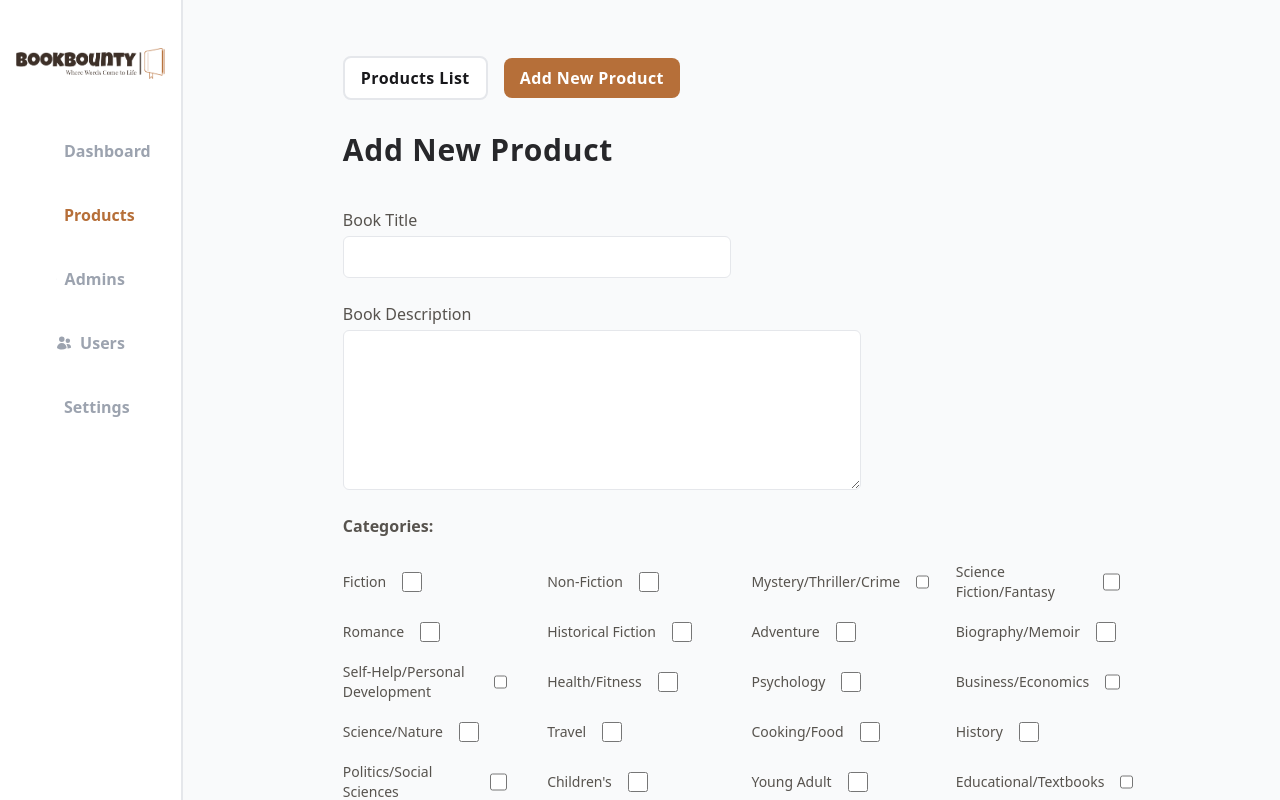
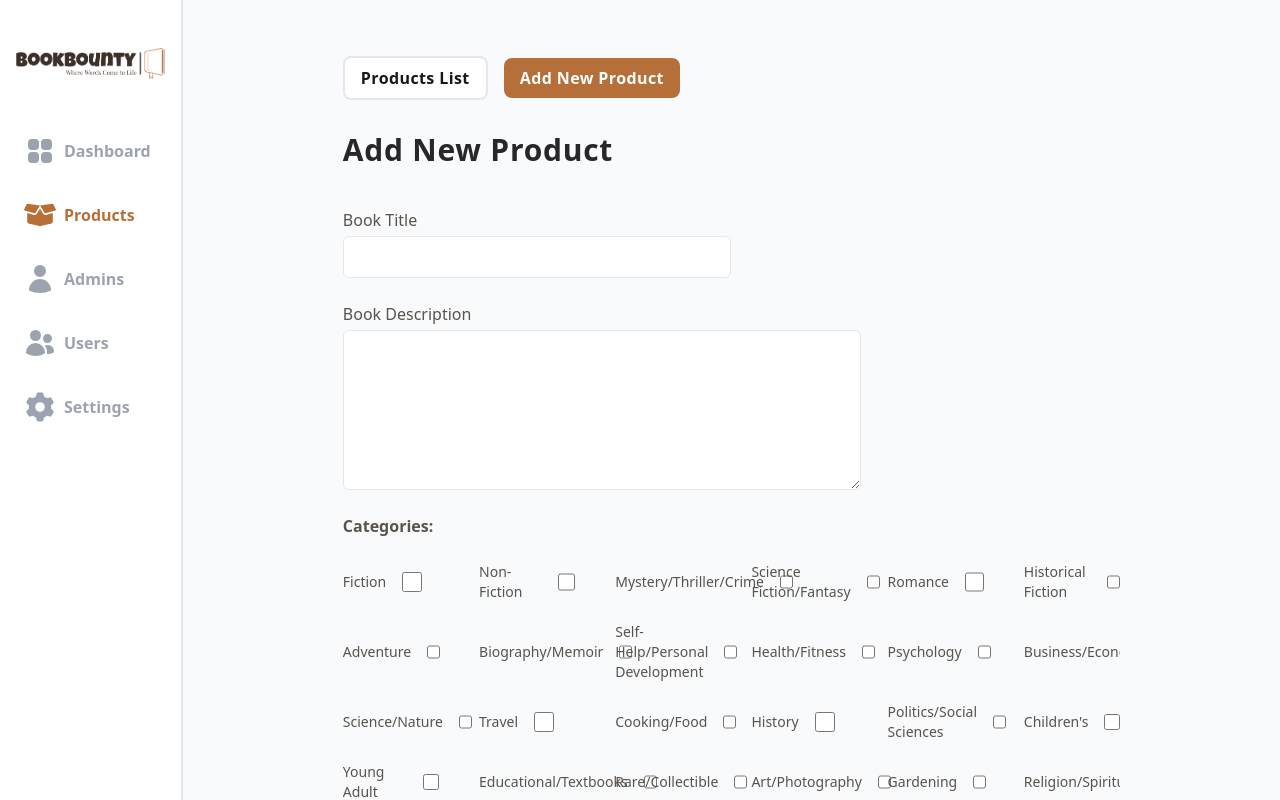
Before and after one commit to GaziRiad/BookBounty, a React (Vite) app: page /books/addnewbook in a window 1280 px wide. Built offline with nearby package versions, Linux system fonts and the light colour scheme.

Commit message:
Fixing layout for adding a new product page

```diff
--- a/src/features/admin/Books/AddNewBook.jsx
+++ b/src/features/admin/Books/AddNewBook.jsx
@@ -56,12 +56,16 @@ function AddNewBook() {
           <InputText id="description" register={register} />
         </FormRow>
 
-        <div className="-mb-8">
+        <div className="-mb-2 lg:-mb-8">
           <Row type="vertical">
             <p className=" text-stone-600 font-semibold">Categories:</p>
-            <div className="mt-4 grid grid-cols-4 gap-x-10 gap-y-5">
+            <div className="overflow-x-scroll">
+              <div className="-mt-2 grid grid-cols-4 gap-x-44 gap-y-3 lg:grid-cols-6 lg:gap-x-10 lg:gap-y-5 lg:mt-4 ">
                 {bookCategories.map((category, i) => (
-                <div key={category} className="flex items-center gap-4">
+                  <div
+                    key={category}
+                    className="flex items-center gap-1 md:gap-4"
+                  >
                     <label className="text-stone-600 text-sm" htmlFor={i}>
                       {category}
                     </label>
@@ -74,13 +78,20 @@ function AddNewBook() {
                   </div>
                 ))}
               </div>
+            </div>
           </Row>
         </div>
 
-        <div className="-mb-8">
+        <div className="-mb-2 lg:-mb-8">
           <Row type="horizontal">
             <FormRow label="Price">
-              <Input type="number" min={0} id="price" register={register} />
+              <Input
+                type="number"
+                min={0}
+                id="price"
+                register={register}
+                style={"!w-full"}
+              />
             </FormRow>
             <FormRow label="Discount">
               <Input
@@ -90,6 +101,7 @@ function AddNewBook() {
                 id="discount"
                 register={register}
                 validation={false}
+                style={"!w-full"}
               />
             </FormRow>
           </Row>
--- a/src/ui/Form.jsx
+++ b/src/ui/Form.jsx
@@ -1,6 +1,9 @@
 function Form({ children, onSubmit }) {
   return (
-    <form className="flex flex-col mb-12 gap-6" onSubmit={onSubmit}>
+    <form
+      className="flex flex-col mb-4 gap-2 xl:mb-12 xl:gap-6"
+      onSubmit={onSubmit}
+    >
       {children}
     </form>
   );
--- a/src/ui/Heading.jsx
+++ b/src/ui/Heading.jsx
@@ -1,7 +1,7 @@
 function Heading({ children, type = "h1" }) {
   if (type === "h1")
     return (
-      <h1 className="text-zinc-800 font-bold capitalize text-3xl tracking-wide mb-10">
+      <h1 className="text-zinc-800 font-bold capitalize text-xl tracking-wide mb-3 xl:mb-10 xl:text-3xl">
         {children}
       </h1>
     );
--- a/src/ui/Input.jsx
+++ b/src/ui/Input.jsx
@@ -8,6 +8,7 @@ function Input({
   register,
   validation = true,
   onChange,
+  style,
   children,
 }) {
   if (type === "select" && register)
@@ -16,7 +17,7 @@ function Input({
         {...register(id, validation ? { required: true } : {})}
         name={id}
         id={id}
-        className="bg-white border border-gray-200 px-4 py-2 w-1/4 text-zinc-800 font-medium rounded-md focus:outline-none focus:ring-2 focus:ring-[#b66f39]"
+        className="bg-white border border-gray-200 px-4 py-2 w-1/2 text-zinc-800 font-medium rounded-md focus:outline-none focus:ring-2 focus:ring-[#b66f39] lg:w-1/4"
       >
         {children}
       </select>
@@ -43,7 +44,7 @@ function Input({
         max={max}
         name={id}
         type="number"
-        className=" bg-white border border-gray-200 px-4 py-2 text-zinc-800 font-medium rounded-md w-[250px] focus:outline-none focus:ring-2 focus:ring-[#b66f39]"
+        className={`bg-white border border-gray-200 px-4 py-2 text-zinc-800 font-medium rounded-md w-1/2 focus:outline-none focus:ring-2 focus:ring-[#b66f39] lg:w-[250px] ${style}`}
       />
     );
 
@@ -53,7 +54,7 @@ function Input({
       id={id}
       type={type}
       name={id}
-      className=" bg-white border border-gray-200 px-4 py-2 w-1/2 text-zinc-800 font-medium rounded-md focus:outline-none focus:ring-2 focus:ring-[#b66f39]"
+      className=" bg-white border border-gray-200 px-4 py-2 w-3/4 text-zinc-800 font-medium rounded-md focus:outline-none focus:ring-2 focus:ring-[#b66f39] lg:w-1/2"
     ></input>
   );
 }
--- a/src/ui/InputText.jsx
+++ b/src/ui/InputText.jsx
@@ -2,7 +2,7 @@ function InputText({ register, id }) {
   return (
     <textarea
       {...register(id)}
-      className="w-2/3 h-40 bg-white border border-gray-200 px-4 py-2 text-lg text-zinc-800 font-medium rounded-md focus:outline-none focus:ring-2 focus:ring-[#b66f39]"
+      className="w-full  h-40 bg-white border border-gray-200 px-4 py-2 text-lg text-zinc-800 font-medium rounded-md focus:outline-none focus:ring-2 focus:ring-[#b66f39] lg:w-2/3"
     />
   );
 }
--- a/src/ui/Logo.jsx
+++ b/src/ui/Logo.jsx
@@ -1,8 +1,8 @@
 function Logo() {
   return (
     <>
-      <img src="/logo-light.png" className="hidden xl:block pt-12 mb-12" />
-      <img src="/bookbounty-favicon.png" className="pt-6 mb-12 xl:hidden" />
+      <img src="/logo-light.png" className="hidden lg:block pt-12 mb-12" />
+      <img src="/bookbounty-favicon.png" className="pt-6 mb-12 lg:hidden" />
     </>
   );
 }
--- a/src/ui/MainNav.jsx
+++ b/src/ui/MainNav.jsx
@@ -9,11 +9,11 @@ import { FaBoxOpen } from "react-icons/fa";
 function MainNav() {
   return (
     <>
-      <ul className="hidden xl:flex flex-col px-4 gap-4 text-gray-400">
+      <ul className="hidden lg:flex flex-col px-2 gap-4 text-gray-400">
         <li className="font-semibold">
           <NavLink
             to="/dashboard"
-            className="flex gap-2 items-center rounded-lg px-6 py-2 hover:bg-white hover:text-[#b66f39] transition-all"
+            className="flex gap-2 items-center rounded-lg py-2 hover:bg-white hover:text-[#b66f39] transition-all 2xl:px-6"
           >
             <HiSquares2X2 size={32} />
             <span className="">Dashboard</span>
@@ -22,7 +22,7 @@ function MainNav() {
         <li className="rounded-lg font-semibold">
           <NavLink
             to="/books"
-            className="flex gap-2 items-center rounded-lg px-6 py-2 hover:bg-white hover:text-[#b66f39] transition-all"
+            className="flex gap-2 items-center rounded-lg py-2 hover:bg-white hover:text-[#b66f39] transition-all 2xl:px-6"
           >
             <FaBoxOpen size={32} />
             <span>Products</span>
@@ -31,7 +31,7 @@ function MainNav() {
         <li className="rounded-lg font-semibold">
           <NavLink
             to="/admins"
-            className="flex gap-2 items-center rounded-lg px-6 py-2 hover:bg-white hover:text-[#b66f39] transition-all"
+            className="flex gap-2 items-center rounded-lg py-2 hover:bg-white hover:text-[#b66f39] transition-all 2xl:px-6"
           >
             <HiUser size={32} />
             <span>Admins</span>
@@ -40,7 +40,7 @@ function MainNav() {
         <li className="rounded-lg font-semibold">
           <NavLink
             to="/users"
-            className="flex gap-2 items-center rounded-lg px-6 py-2 hover:bg-white hover:text-[#b66f39] transition-all"
+            className="flex gap-2 items-center rounded-lg py-2 hover:bg-white hover:text-[#b66f39] transition-all 2xl:px-6"
           >
             <HiUsers size={32} />
             <span>Users</span>
@@ -49,7 +49,7 @@ function MainNav() {
         <li className="rounded-lg font-semibold">
           <NavLink
             to="/settings"
-            className="flex gap-2 items-center rounded-lg px-6 py-2 hover:bg-white hover:text-[#b66f39] transition-all"
+            className="flex gap-2 items-center rounded-lg py-2 hover:bg-white hover:text-[#b66f39] transition-all 2xl:px-6"
           >
             <HiMiniCog6Tooth size={32} />
             <span>Settings</span>
@@ -57,7 +57,7 @@ function MainNav() {
         </li>
       </ul>
 
-      <ul className="flex flex-col gap-6 items-center text-gray-400 xl:hidden">
+      <ul className="flex flex-col gap-6 items-center text-gray-400 lg:hidden">
         <li className="font-semibold">
           <NavLink
             to="/dashboard"
--- a/src/ui/Row.jsx
+++ b/src/ui/Row.jsx
@@ -1,9 +1,13 @@
 function Row({ children, type = "vertical" }) {
   if (type === "horizontal")
-    return <div className={`flex items-center gap-4 mb-8 `}>{children}</div>;
+    return (
+      <div className={`flex items-center gap-4 mb-4 xl:mb-8 `}>{children}</div>
+    );
 
   if (type === "vertical")
-    return <div className={`flex flex-col gap-2 mb-8 `}>{children}</div>;
+    return (
+      <div className={`flex flex-col gap-2 mb-4 xl:mb-8 `}>{children}</div>
+    );
 }
 
 export default Row;
--- a/src/ui/SideBar.jsx
+++ b/src/ui/SideBar.jsx
@@ -3,7 +3,7 @@ import MainNav from "./MainNav";
 
 function SideBar() {
   return (
-    <div className=" border-r-2 border-gray-200 lg:px-4">
+    <div className="border-r-2 border-gray-200 lg:px-4">
       <Logo />
       <MainNav />
     </div>
```
Lines whose indentation alone changed are shown as unchanged.
